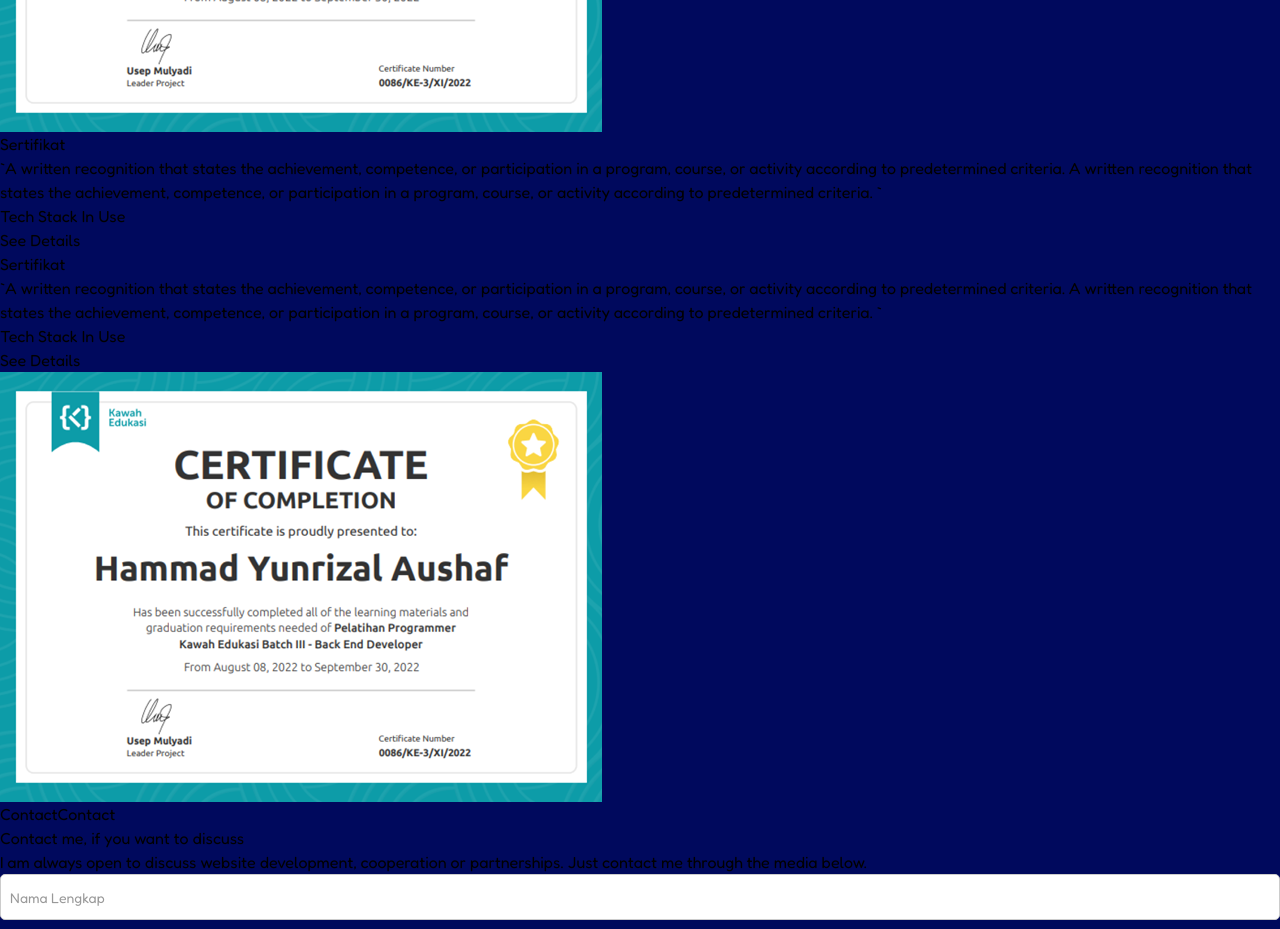
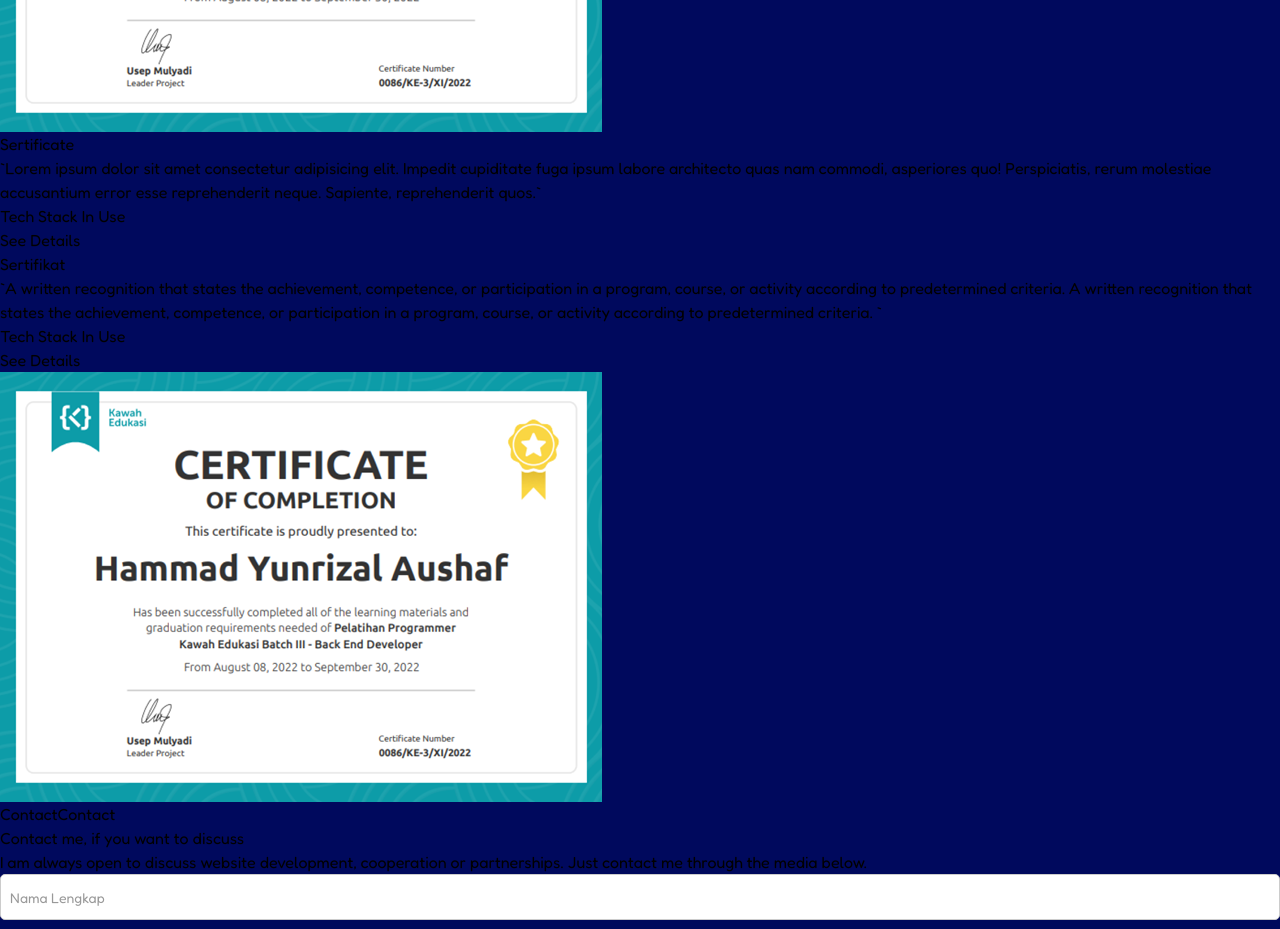
Before and after one commit to Yunrizal145/web-portofolio-react, a React (Vite) app: page / in a window 1280 px wide. Shown: the part 3800-4729 px from the top of the page. Built offline with nearby package versions, Linux system fonts and the light colour scheme.

Commit message:
updated: Menambahkan data pada constant

```diff
--- a/src/constants/data.js
+++ b/src/constants/data.js
@@ -4,6 +4,7 @@
     SiFigma, SiIntellijidea, SiXampp, SiPostman, SiAndroidstudio
 } from "react-icons/si";
 import {FaJava} from "react-icons/fa";
+import Porto1 from "../assets/image/porto1.png";
 
 export const identity = {
     name: "Hammad Yunrizal Aushaf",
@@ -163,13 +164,10 @@
 
 export const descPortfolio = [
     {
-        imgPorto: "",
-        namePorto: "",
-        descPorto: ""
-    },
-    {
-        imgPorto: "",
-        namePorto: "",
-        descPorto: ""
-    },
+        imgPorto: Porto1,
+        namePorto: "Landing Page Seduiten",
+        descPorto: "Seduiten is a landing page website in the finance sector created using HTML and Tailwindcss technology",
+        TechStack: {SiHtml5, SiTailwindcss},
+        linkPorto: "https://yunrizal145.github.io/Homepage_Finance/seduiten.html"
+    }
 ]
--- a/src/sections/Portfolio.jsx
+++ b/src/sections/Portfolio.jsx
@@ -1,6 +1,8 @@
+/* eslint-disable no-unused-vars */
 import SectionTitle from "../components/SectionTitle";
 import img1 from "../assets/image/sertif-kawah.png";
 import { motion } from "framer-motion";
+import { descPortfolio } from "../constants/data";
 import {
 	slideIn,
 	staggerContainer,
@@ -9,7 +11,6 @@
 } from "../utils/motion";
 
 const Portfolio = () => {
-	console.log();
 	return (
 		<div className="container mx-auto">
 			{/* Portfolio Title */}
@@ -84,20 +85,19 @@
 									variants={textVariants(1.1)}
 									className="text-2xl mb-6 lg:text-4xl"
 								>
-									Sertifikat
+									Sertificate
 								</motion.h2>
 								<motion.h3
 									variants={textVariants(1.2)}
 									className="text-sm mb-8 lg:text-lg"
 								>
-									`A written recognition that states the
-									achievement, competence, or participation in
-									a program, course, or activity according to
-									predetermined criteria. A written
-									recognition that states the achievement,
-									competence, or participation in a program,
-									course, or activity according to
-									predetermined criteria. `
+									`Lorem ipsum dolor sit amet consectetur
+									adipisicing elit. Impedit cupiditate fuga
+									ipsum labore architecto quas nam commodi,
+									asperiores quo! Perspiciatis, rerum
+									molestiae accusantium error esse
+									reprehenderit neque. Sapiente, reprehenderit
+									quos.`
 								</motion.h3>
 								<motion.div
 									variants={textVariants(1.3)}
```
Also changed, not shown: src/assets/image/porto1.png (added).
